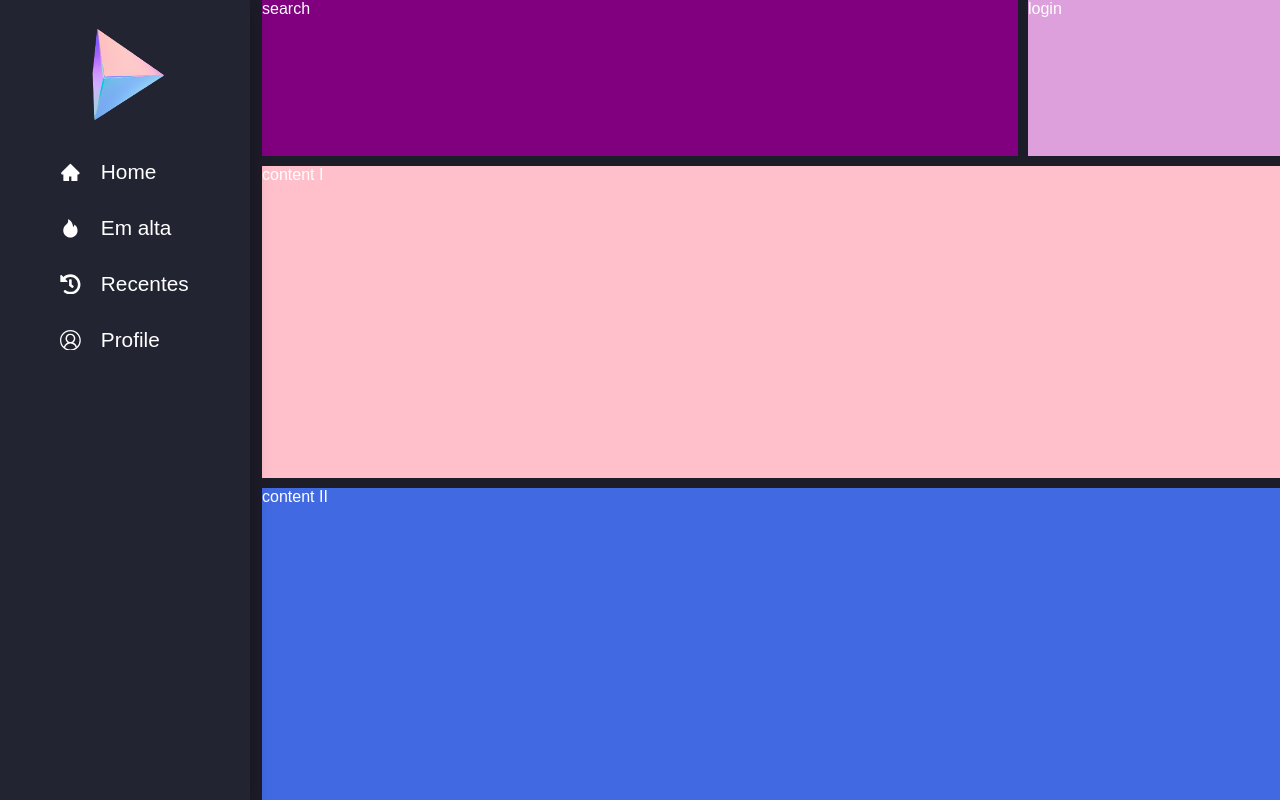
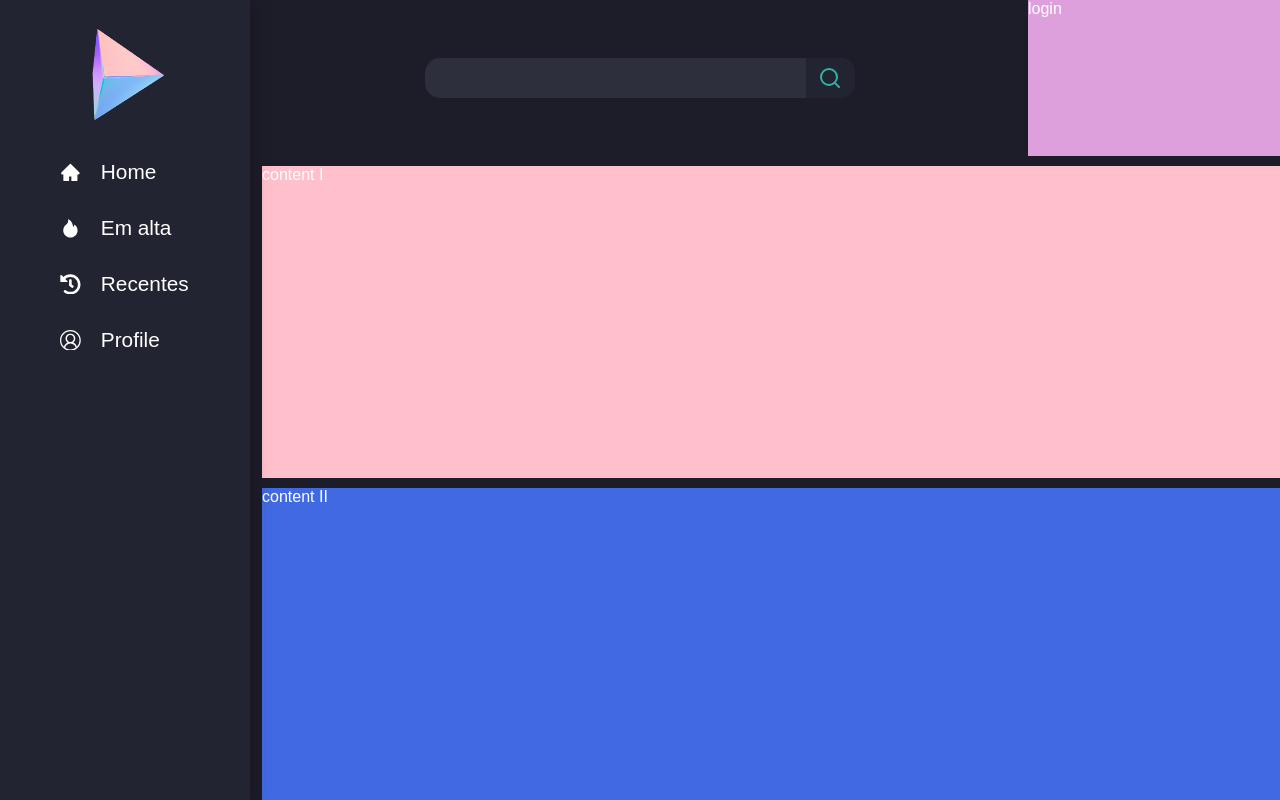
Before and after one commit to douglas-filipe/playcode, a React (Create React App) app: page / in a window 1280 px wide. Built offline with nearby package versions, Linux system fonts and the light colour scheme.

Commit message:
feat: added search field

```diff
--- a/package.json
+++ b/package.json
@@ -3,6 +3,9 @@
   "version": "0.1.0",
   "private": true,
   "dependencies": {
+    "@emotion/react": "^11.8.1",
+    "@emotion/styled": "^11.8.1",
+    "@mui/material": "^5.4.2",
     "@testing-library/jest-dom": "^5.14.1",
     "@testing-library/react": "^12.0.0",
     "@testing-library/user-event": "^13.2.1",
--- a/src/pages/Home/index.tsx
+++ b/src/pages/Home/index.tsx
@@ -1,5 +1,7 @@
 import { SideMenu } from "../../components/Menu";
-import { Container } from "../../styles";
+import { Container, InputBox, InputField } from "../../styles";
+import { FiSearch } from "react-icons/fi";
+
 export const Home = () => {
   return (
     <Container>
@@ -8,7 +10,14 @@ export const Home = () => {
       </div>
 
       <div className="main-box">
-        <div className="search">search</div>
+        <div className="search">
+          <InputBox>
+            <InputField />
+            <div className="icon">
+              <FiSearch />
+            </div>
+          </InputBox>
+        </div>
         <div className="login-model">login</div>
         <div className="content-boxI">content I</div>
         <div className="content-boxII">content II</div>
--- a/src/styles/index.ts
+++ b/src/styles/index.ts
@@ -1,5 +1,6 @@
 import styled from "styled-components";
-
+import Box from "@mui/material/Box";
+import TextField from "@mui/material/TextField";
 //HOME PAGE BODY
 export const Container = styled.div`
   width: 100vw;
@@ -15,7 +16,7 @@ export const Container = styled.div`
 
     display: grid;
     gap: 10px;
-    grid-template: 1fr 1fr 2fr 2fr / 1fr 1fr;
+    grid-template: 0.5fr 0.5fr 2fr 2fr / 1fr 1fr;
 
     grid-template-areas:
       " login-model login-model"
@@ -24,8 +25,11 @@ export const Container = styled.div`
       " content-boxII content-boxII";
 
     .search {
-      background-color: purple;
       grid-area: search;
+
+      display: flex;
+      align-items: center;
+      justify-content: center;
     }
     .login-model {
       background-color: plum;
@@ -40,7 +44,6 @@ export const Container = styled.div`
       grid-area: content-boxII;
     }
   }
-
   @media (min-width: 760px) {
     display: grid;
     gap: 10px;
@@ -67,8 +70,55 @@ export const Container = styled.div`
   }
 `;
 
+//MUI HOME
+export const InputBox = styled(Box)`
+  width: 280px;
+  height: 40px;
+  border-radius: 15px;
+
+  background-color: var(--hover);
+  color: white;
+
+  display: flex;
+  align-items: center;
+  justify-content: space-around;
+
+  .icon {
+    color: var(--contrast);
+    width: 50px;
+    height: inherit;
+    background-color: var(--second-dark);
+    font-size: 1.5rem;
+
+    border-top-right-radius: 15px;
+    border-bottom-right-radius: 15px;
+
+    display: flex;
+    align-items: center;
+    justify-content: center;
+  }
+  @media (min-width: 760px) {
+    width: 430px;
+  }
+`;
+//MUI TEXTFIELD
+export const InputField = styled(TextField)`
+  width: 90%;
+  div {
+    color: var(--primary-light);
+
+    fieldset {
+      all: unset;
+    }
+  }
+`;
+
 //SIDEMENU BODY
 export const MenuContainer = styled.div`
+  width: 50px;
+  height: 50px;
+  z-index: 1;
+
   position: fixed;
   inset: 0;
 
```
Also changed, not shown: 1 other file (tests, documents, lock files or other folders).
